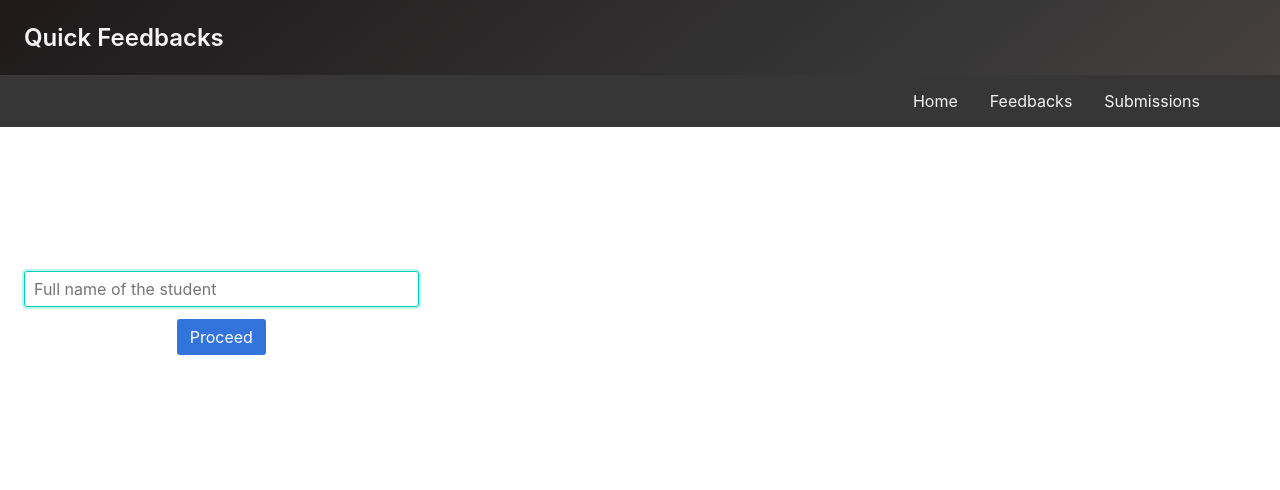
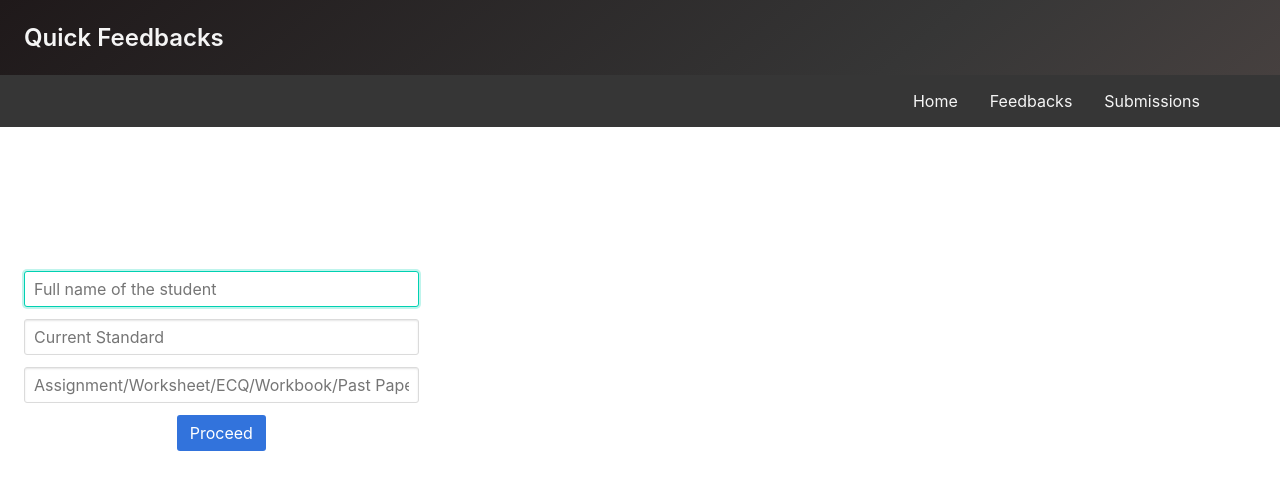
Before and after one commit to roshnet/feedback-visualizer, a Flask app: page /feedback in a window 1280 px wide. Shown: the top 490 px of the page. Run offline with Flask 2, Linux system fonts and the light colour scheme.

Commit message:
fix: Configure to input standard and pastpaper
Change backend and frontend along with database definitions to
store the std and pasppaper as well.

```diff
--- a/app.py
+++ b/app.py
@@ -76,6 +76,8 @@ def submit():
             form[key] = '0'
 
     name = form['name']
+    std = form['std']
+    pastpaper = form['pastpaper']
     ao1_a1 = form['ao1-a1']
     ao1_a2 = form['ao1-a2']
     ao1_a3 = form['ao1-a3']
@@ -90,9 +92,9 @@ def submit():
         conn = mysql.connect()
         cur = conn.cursor()
         q = """
-INSERT INTO students (name) VALUES (%s);
+INSERT INTO students (name, standard, pastpaper) VALUES (%s, %s, %s);
         """
-        cur.execute(q, (name))
+        cur.execute(q, (name, std, pastpaper))
         conn.commit()
 
         q = """
@@ -110,7 +112,8 @@ VALUES (
                         ao2_a1, ao2_a2, ao2_a3,
                         ao3_a1, ao3_a2, ao3_a3))
         conn.commit()
-    except:
+    except Exception as e:
+        print(e)
         return render_template("error.html")
 
     flash("Last feedback was successfully submitted.")
--- a/templates/add-student-info.html
+++ b/templates/add-student-info.html
@@ -15,7 +15,17 @@
             {% endwith %}
             <div class="field">
                 <p class="control">
-                    <input class="input" type="text" name="name" id="name" placeholder="Full name of the student" autofocus/>
+                    <input class="input" type="text" name="name" id="name" placeholder="Full name of the student" autofocus required/>
+                </p>
+            </div>
+            <div class="field">
+                <p class="control">
+                    <input class="input" type="text" name="std" placeholder="Current Standard"/>
+                </p>
+            </div>
+            <div class="field">
+                <p class="control">
+                    <input class="input" type="text" name="pastpaper" placeholder="Assignment/Worksheet/ECQ/Workbook/Past Paper"/>
                 </p>
             </div>
             <div class="field">
@@ -38,13 +48,13 @@
                         <tr>
                             <td>AO1</td>
                             <td>
-                                <input class="input" min="0" max="100" type="number" name="ao1-a1">
+                                <input class="input" min="0" max="100" type="number" name="ao1-a1" required>
                             </td>
                             <td>
-                                <input class="input" min="0" max="100" type="number" name="ao1-a2">
+                                <input class="input" min="0" max="100" type="number" name="ao1-a2" required>
                             </td>
                             <td>
-                                <input class="input" min="0" max="100" type="number" name="ao1-a3">
+                                <input class="input" min="0" max="100" type="number" name="ao1-a3" required>
                             </td>
                         </tr>
                         <tr>
@@ -88,7 +98,9 @@ var d = document;
 
 var showInterface = function () {
     var mainForm = d.getElementById("feedback-form");
-    mainForm.style.display = 'block';
+    var nameField = d.getElementById("name");
+    if (nameField.value != "")
+        mainForm.style.display = 'block';
 }
 
 </script>
```
